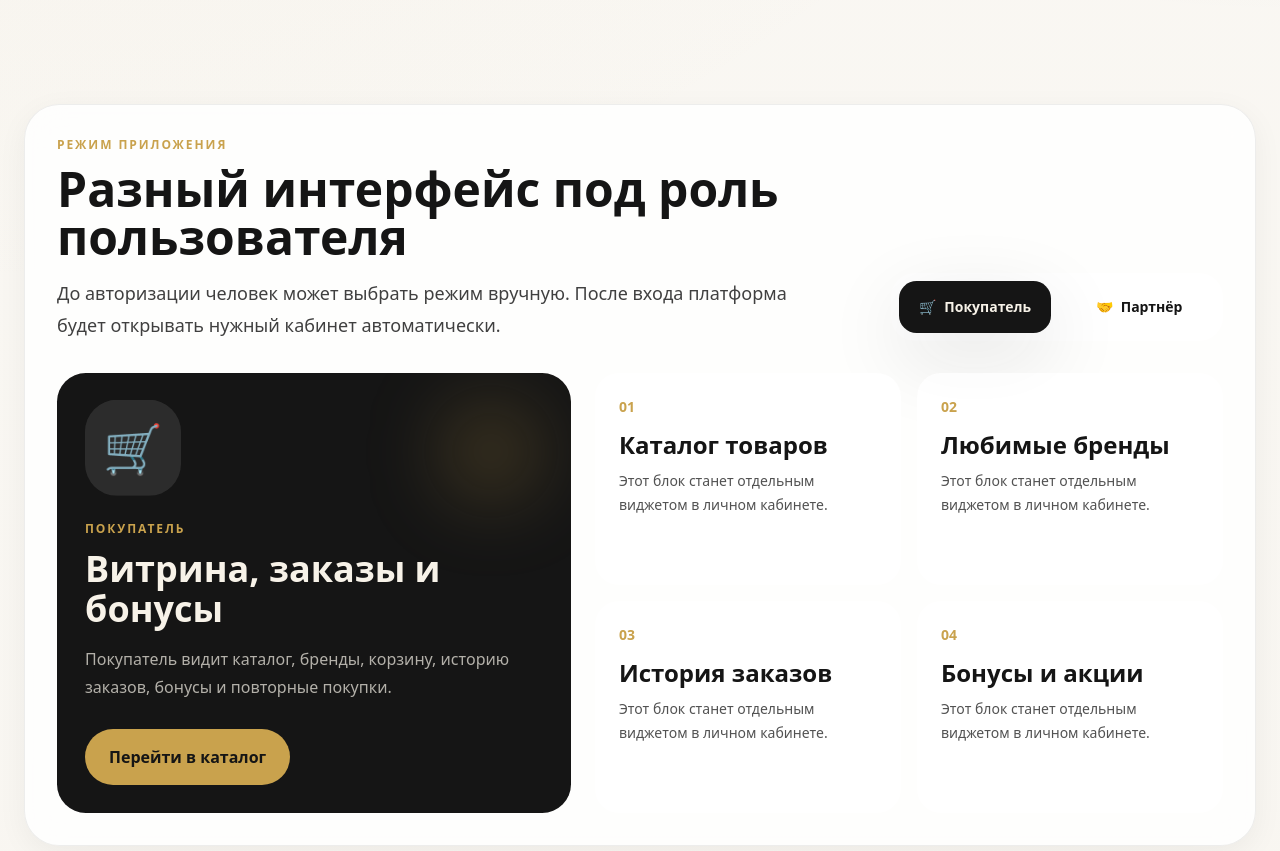
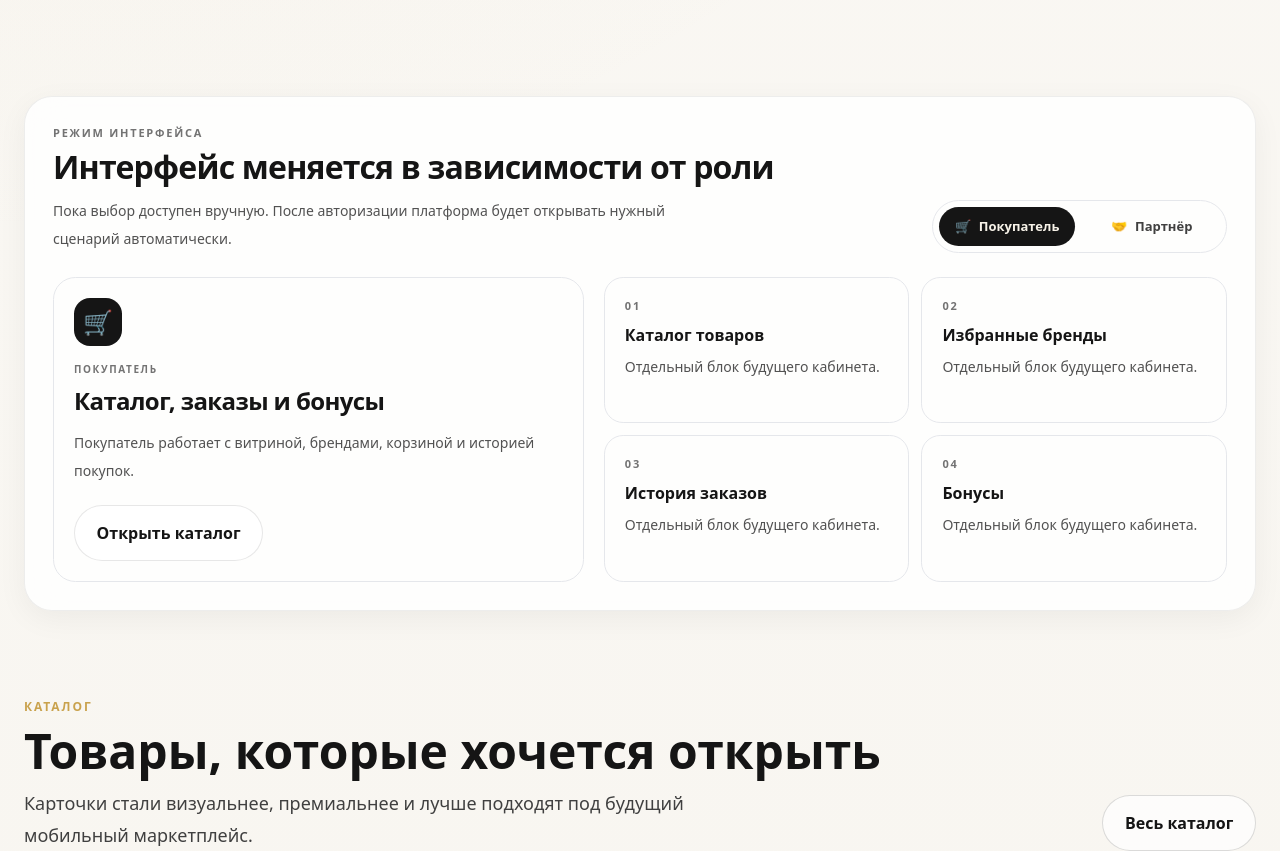
Before and after one commit to Iliavsevolodov/kaskada-, a Next.js app: page / in a window 1280 px wide. Shown: the part 1100-1951 px from the top of the page. Built offline with nearby package versions, Linux system fonts and the light colour scheme.

Commit message:
Refine role switcher for minimal product style

```diff
--- a/src/components/RoleExperienceSwitcher.tsx
+++ b/src/components/RoleExperienceSwitcher.tsx
@@ -6,20 +6,20 @@ const views = {
   buyer: {
     label: 'Покупатель',
     icon: '🛒',
-    title: 'Витрина, заказы и бонусы',
-    text: 'Покупатель видит каталог, бренды, корзину, историю заказов, бонусы и повторные покупки.',
-    cta: 'Перейти в каталог',
+    title: 'Каталог, заказы и бонусы',
+    text: 'Покупатель работает с витриной, брендами, корзиной и историей покупок.',
+    cta: 'Открыть каталог',
     href: '/kaskada-/catalog/',
-    cards: ['Каталог товаров', 'Любимые бренды', 'История заказов', 'Бонусы и акции']
+    cards: ['Каталог товаров', 'Избранные бренды', 'История заказов', 'Бонусы']
   },
   partner: {
     label: 'Партнёр',
     icon: '🤝',
     title: 'Оборот, структура и начисления',
-    text: 'Партнёр видит личную ссылку, витрину, линии, оборот, статусы и начисления.',
+    text: 'Партнёр видит личную ссылку, линии, товарооборот, статусы и вознаграждения.',
     cta: 'Открыть партнёрский режим',
     href: '/kaskada-/partners/',
-    cards: ['Личная ссылка', '6 линий', 'Оборот структуры', 'Прогресс статуса']
+    cards: ['Личная ссылка', '6 линий', 'Оборот структуры', 'Статус']
   }
 };
 
@@ -30,18 +30,18 @@ export function RoleExperienceSwitcher() {
   const current = views[role];
 
   return (
-    <section className="mx-auto max-w-7xl px-6 py-12">
-      <div className="card-glass reveal-up rounded-[2.2rem] p-6 shadow-soft lg:p-8">
-        <div className="flex flex-col gap-6 lg:flex-row lg:items-end lg:justify-between">
+    <section className="mx-auto max-w-7xl px-6 py-10">
+      <div className="card-glass reveal-up rounded-[1.75rem] p-6 shadow-soft lg:p-7">
+        <div className="flex flex-col gap-5 lg:flex-row lg:items-end lg:justify-between">
           <div>
-            <p className="section-label text-xs font-bold text-gold">Режим приложения</p>
-            <h2 className="mt-3 max-w-3xl text-4xl font-black md:text-5xl">Разный интерфейс под роль пользователя</h2>
-            <p className="mt-4 max-w-3xl text-lg leading-8 text-neutral-700">До авторизации человек может выбрать режим вручную. После входа платформа будет открывать нужный кабинет автоматически.</p>
+            <p className="section-label text-[11px] font-bold text-neutral-500">Режим интерфейса</p>
+            <h2 className="mt-2 text-3xl font-bold tracking-tight md:text-[2rem]">Интерфейс меняется в зависимости от роли</h2>
+            <p className="mt-3 max-w-2xl text-sm leading-7 text-neutral-600">Пока выбор доступен вручную. После авторизации платформа будет открывать нужный сценарий автоматически.</p>
           </div>
-          <div className="grid grid-cols-2 gap-3 rounded-[1.5rem] bg-white/70 p-2">
+          <div className="grid grid-cols-2 gap-2 rounded-full border border-graphite/8 bg-white/76 p-1.5">
             {Object.entries(views).map(([key, item]) => (
               <button
-                className={`rounded-[1.1rem] px-5 py-4 text-sm font-black transition ${role === key ? 'bg-graphite text-cream shadow-soft' : 'text-graphite hover:bg-white'}`}
+                className={`rounded-full px-4 py-2.5 text-[13px] font-semibold transition ${role === key ? 'bg-graphite text-cream' : 'text-neutral-700 hover:bg-white'}`}
                 key={key}
                 onClick={() => setRole(key as Role)}
                 type="button"
@@ -52,24 +52,21 @@ export function RoleExperienceSwitcher() {
           </div>
         </div>
 
-        <div className="mt-8 grid gap-6 lg:grid-cols-[0.9fr_1.1fr]">
-          <div className="relative overflow-hidden rounded-[1.8rem] bg-graphite p-7 text-cream">
-            <div className="float-soft absolute right-8 top-8 h-24 w-24 rounded-full bg-gold/25 blur-2xl" />
-            <div className="relative">
-              <div className="float-soft mb-6 flex h-24 w-24 items-center justify-center rounded-[2rem] bg-white/10 text-5xl">{current.icon}</div>
-              <p className="section-label text-xs font-bold text-gold">{current.label}</p>
-              <h3 className="mt-3 text-4xl font-black">{current.title}</h3>
-              <p className="mt-4 leading-7 text-cream/70">{current.text}</p>
-              <a className="hover-lift mt-7 inline-flex rounded-full bg-gold px-6 py-4 font-black text-graphite" href={current.href}>{current.cta}</a>
-            </div>
+        <div className="mt-6 grid gap-5 lg:grid-cols-[0.92fr_1.08fr]">
+          <div className="rounded-[1.4rem] border border-graphite/8 bg-white/76 p-5">
+            <div className="mb-4 flex h-12 w-12 items-center justify-center rounded-2xl bg-graphite text-2xl text-cream">{current.icon}</div>
+            <p className="section-label text-[10px] font-bold text-neutral-500">{current.label}</p>
+            <h3 className="mt-2 text-2xl font-bold tracking-tight">{current.title}</h3>
+            <p className="mt-3 text-sm leading-7 text-neutral-600">{current.text}</p>
+            <a className="premium-button mt-5 border border-graphite/10 bg-white text-graphite" href={current.href}>{current.cta}</a>
           </div>
 
-          <div className="grid gap-4 md:grid-cols-2">
+          <div className="grid gap-3 md:grid-cols-2">
             {current.cards.map((card, index) => (
-              <div className="hover-lift rounded-[1.5rem] bg-white/75 p-6" key={card}>
-                <p className="text-sm font-black text-gold">0{index + 1}</p>
-                <p className="mt-3 text-2xl font-black">{card}</p>
-                <p className="mt-2 text-sm leading-6 text-neutral-600">Этот блок станет отдельным виджетом в личном кабинете.</p>
+              <div className="rounded-[1.2rem] border border-graphite/8 bg-white/74 p-5" key={card}>
+                <p className="text-[11px] font-bold uppercase tracking-[0.16em] text-neutral-500">0{index + 1}</p>
+                <p className="mt-2 text-base font-bold">{card}</p>
+                <p className="mt-2 text-sm leading-6 text-neutral-600">Отдельный блок будущего кабинета.</p>
               </div>
             ))}
           </div>
```
